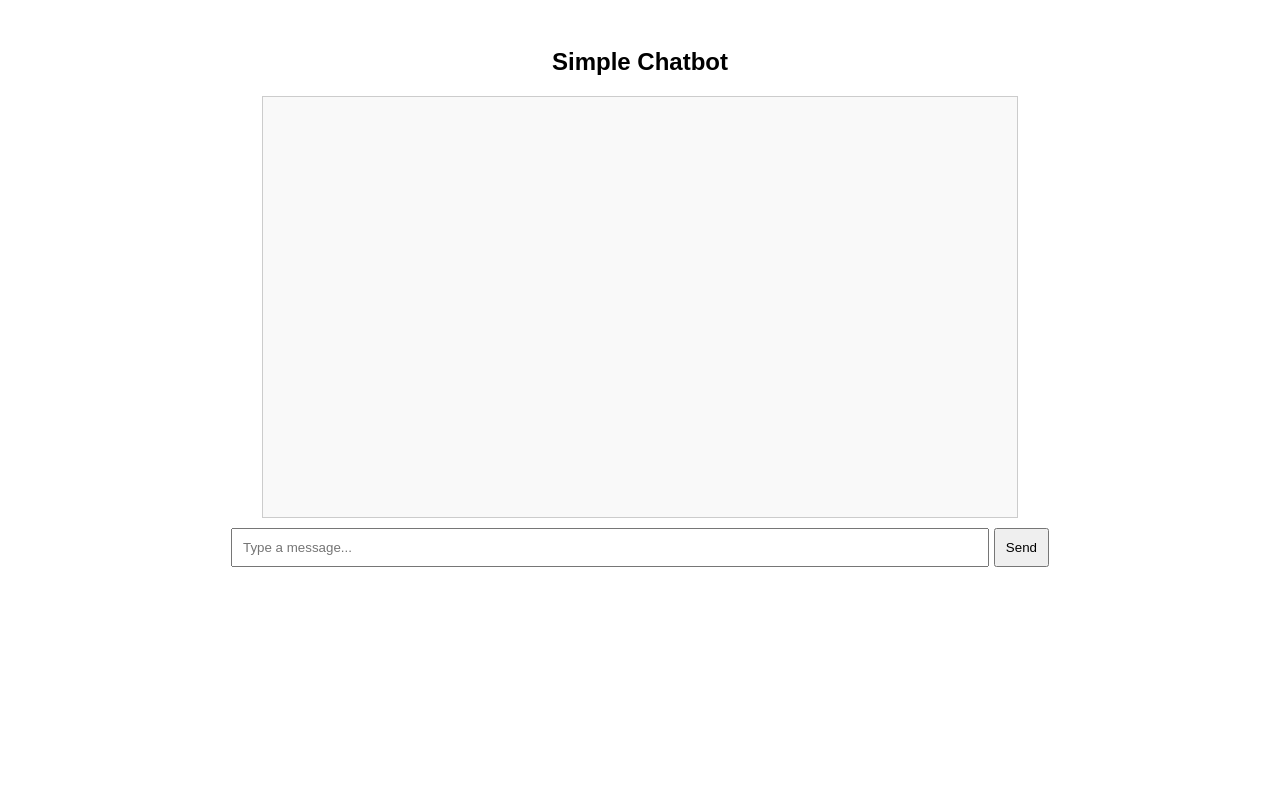
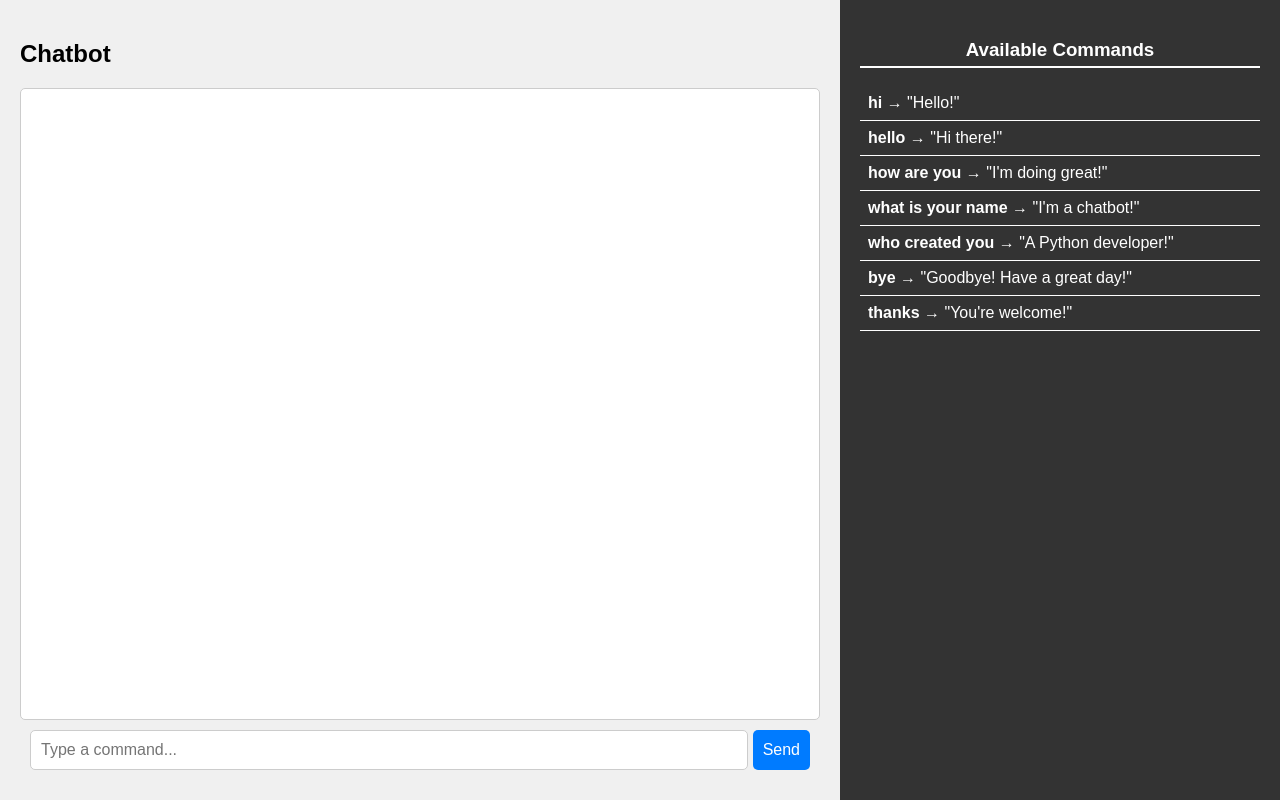
Before and after one commit to Nishanthan200dev/chatbot_project, a Flask app: page / in a window 1280 px wide. Run offline with Flask 3, Linux system fonts and the light colour scheme.

Commit message:
HTML changes

```diff
--- a/app.py
+++ b/app.py
@@ -30,4 +30,4 @@ def chat():
 
 # Run Flask app
 if __name__ == "__main__":
-    app.run(debug=True)
+    app.run(host="0.0.0.0",port=5000,debug=True)
--- a/templates/index.html
+++ b/templates/index.html
@@ -7,46 +7,127 @@
     <style>
         body {
             font-family: Arial, sans-serif;
-            text-align: center;
+            display: flex;
+            height: 100vh;
+            margin: 0;
+        }
+        #chat-container {
+            flex: 2;
+            display: flex;
+            flex-direction: column;
             padding: 20px;
+            background: #f0f0f0;
         }
-        #chatbox {
-            width: 60%;
-            height: 400px;
-            border: 1px solid #ccc;
+        #chat-box {
+            flex: 1;
             overflow-y: auto;
             padding: 10px;
-            margin: auto;
-            background: #f9f9f9;
+            border: 1px solid #ccc;
+            background: white;
+            border-radius: 5px;
         }
-        input {
-            width: 60%;
+        .message {
             padding: 10px;
-            margin-top: 10px;
+            margin: 5px;
+            border-radius: 10px;
+            max-width: 70%;
+        }
+        .user {
+            background: #007bff;
+            color: white;
+            align-self: flex-end;
+            text-align: right;
+        }
+        .bot {
+            background: #ddd;
+            color: black;
+            align-self: flex-start;
+        }
+        #input-container {
+            display: flex;
+            padding: 10px;
+        }
+        #userInput {
+            flex: 1;
+            padding: 10px;
+            font-size: 16px;
+            border: 1px solid #ccc;
+            border-radius: 5px;
         }
         button {
             padding: 10px;
+            font-size: 16px;
+            background: #007bff;
+            color: white;
+            border: none;
+            border-radius: 5px;
+            margin-left: 5px;
             cursor: pointer;
+        }
+        button:hover {
+            background: #0056b3;
+        }
+        #commands-container {
+            flex: 1;
+            padding: 20px;
+            background: #333;
+            color: white;
+            overflow-y: auto;
+        }
+        #commands-container h3 {
+            text-align: center;
+            border-bottom: 2px solid white;
+            padding-bottom: 5px;
+        }
+        ul {
+            list-style: none;
+            padding: 0;
+        }
+        li {
+            padding: 8px;
+            border-bottom: 1px solid white;
         }
     </style>
 </head>
 <body>
 
-    <h2>Simple Chatbot</h2>
-    <div id="chatbox"></div>
+    <!-- Chat Section -->
+    <div id="chat-container">
+        <h2>Chatbot</h2>
+        <div id="chat-box"></div>
+        <div id="input-container">
+            <input type="text" id="userInput" placeholder="Type a command..." onkeypress="handleKeyPress(event)">
+            <button onclick="sendMessage()">Send</button>
+        </div>
+    </div>
 
-    <input type="text" id="userInput" placeholder="Type a message..." />
-    <button onclick="sendMessage()">Send</button>
+    <!-- Instructions Section -->
+    <div id="commands-container">
+        <h3>Available Commands</h3>
+        <ul>
+            <li><strong>hi</strong> → "Hello!"</li>
+            <li><strong>hello</strong> → "Hi there!"</li>
+            <li><strong>how are you</strong> → "I'm doing great!"</li>
+            <li><strong>what is your name</strong> → "I'm a chatbot!"</li>
+            <li><strong>who created you</strong> → "A Python developer!"</li>
+            <li><strong>bye</strong> → "Goodbye! Have a great day!"</li>
+            <li><strong>thanks</strong> → "You're welcome!"</li>
+        </ul>
+    </div>
 
     <script>
         function sendMessage() {
-            let userInput = document.getElementById("userInput").value;
-            let chatbox = document.getElementById("chatbox");
+            let userInput = document.getElementById("userInput").value.trim();
+            if (userInput === "") return;
 
-            // Display user message
-            chatbox.innerHTML += `<p><strong>You:</strong> ${userInput}</p>`;
+            // Add user message to chat
+            let chatBox = document.getElementById("chat-box");
+            let userMessage = document.createElement("div");
+            userMessage.className = "message user";
+            userMessage.innerText = userInput;
+            chatBox.appendChild(userMessage);
 
-            // Send user input to Flask API
+            // Send message to Flask API
             fetch("/chat", {
                 method: "POST",
                 headers: { "Content-Type": "application/json" },
@@ -54,11 +135,22 @@
             })
             .then(response => response.json())
             .then(data => {
-                // Display chatbot response
-                chatbox.innerHTML += `<p><strong>Bot:</strong> ${data.response}</p>`;
-                document.getElementById("userInput").value = ""; // Clear input
-            })
-            .catch(error => console.error("Error:", error));
+                let botMessage = document.createElement("div");
+                botMessage.className = "message bot";
+                botMessage.innerText = "Bot: " + data.response;
+                chatBox.appendChild(botMessage);
+                chatBox.scrollTop = chatBox.scrollHeight; // Auto-scroll to latest message
+            });
+
+            // Clear input field
+            document.getElementById("userInput").value = "";
+        }
+
+        // Allow pressing Enter to send messages
+        function handleKeyPress(event) {
+            if (event.key === "Enter") {
+                sendMessage();
+            }
         }
     </script>
 
```
Also changed, not shown: 1 other file.
